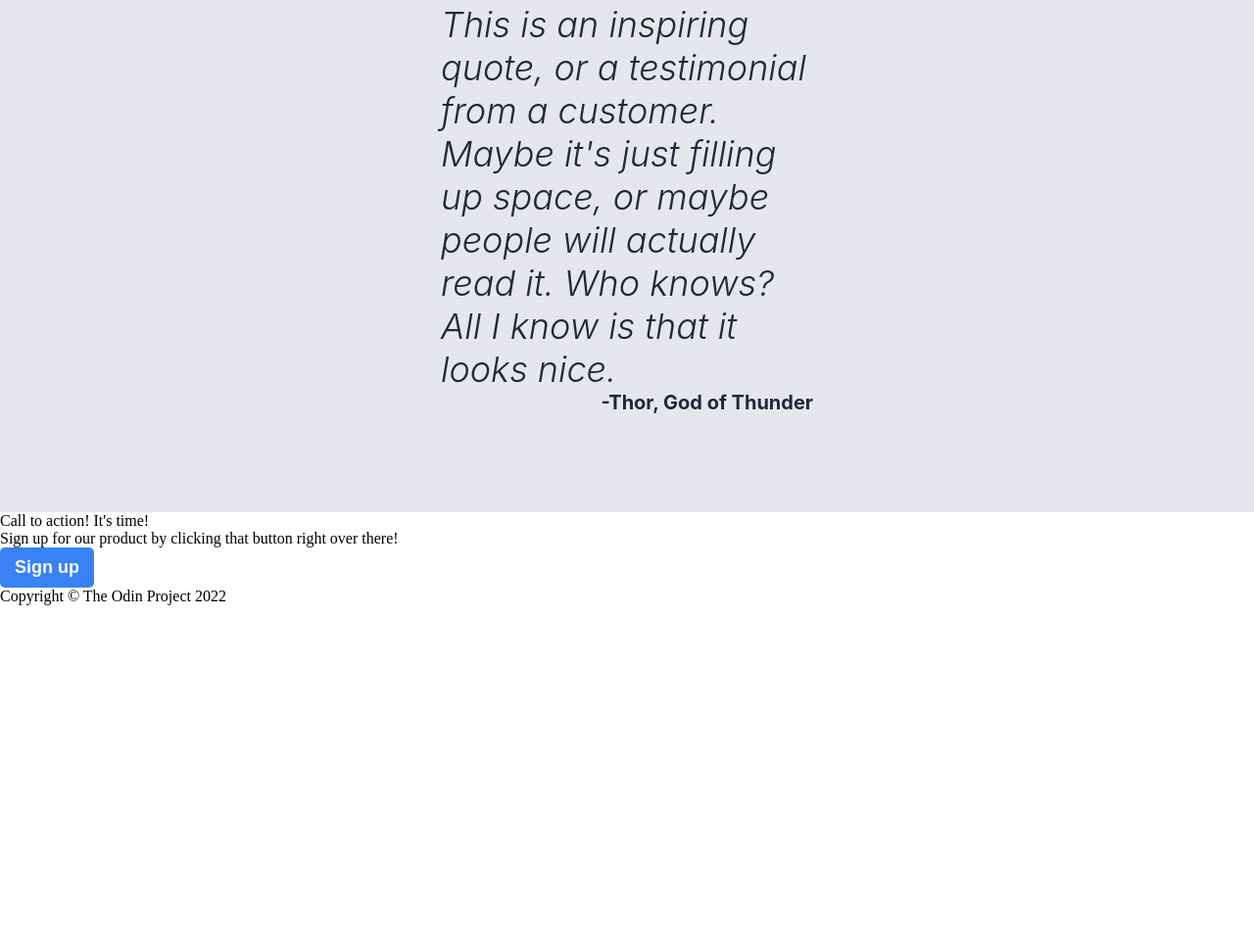
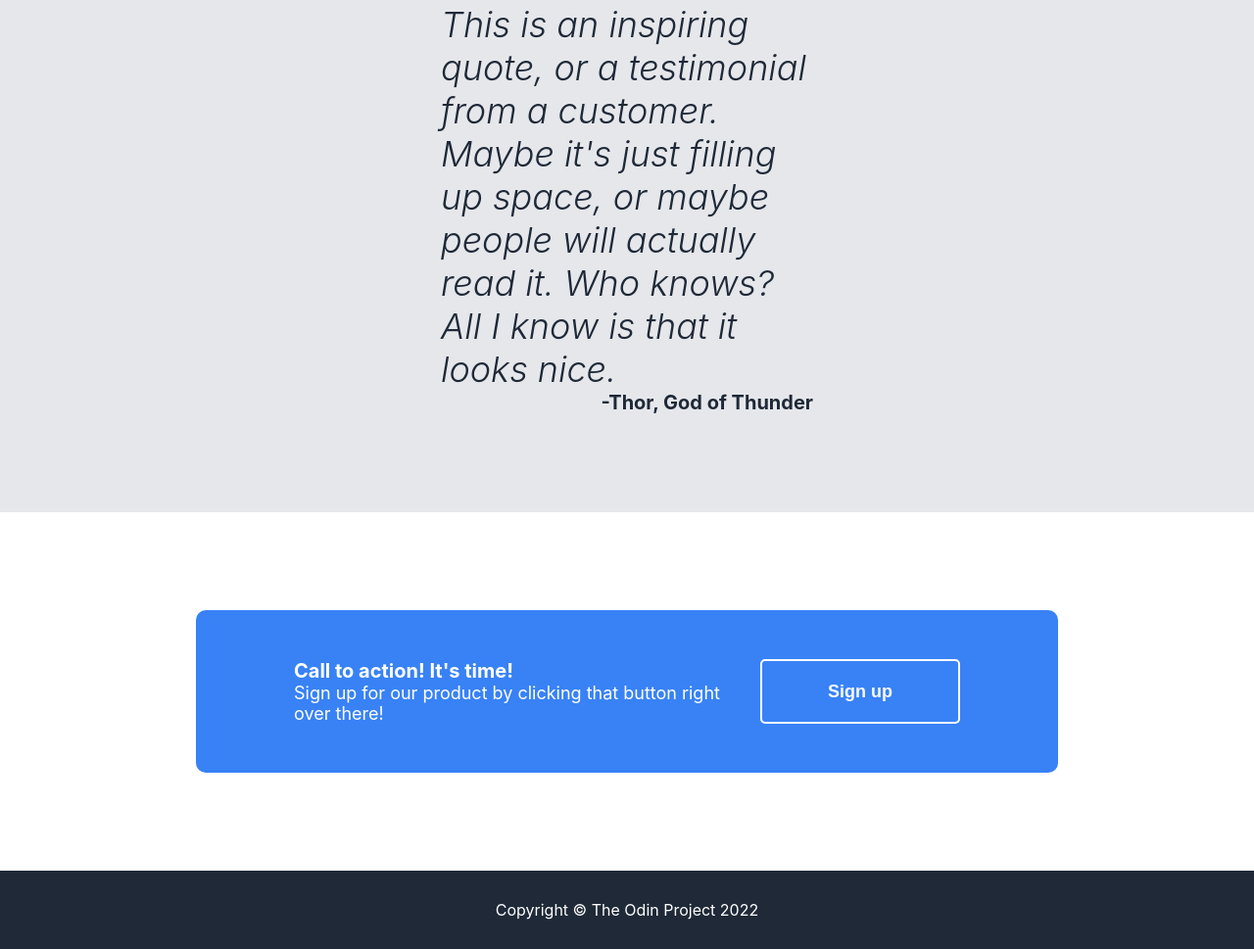
Before and after one commit to valcrog/landing-page, a plain HTML site: page index.html in a window 1280 px wide. Shown: the part 1237-2206 px from the top of the page at 98% size. Before the commit the page ends 1855 px from the top, so only its background shows below. Drawn offline with Linux system fonts and the light colour scheme.

Commit message:
Completed call to action and footer

```diff
--- a/style.css
+++ b/style.css
@@ -29,7 +29,7 @@ li {
     color: white;
 }
 
-.header, .section-one, .section-two, .section-three {
+.header, .section-one, .section-two, .section-three, .call-to-action, .footer {
     font-family: -apple-system, BlinkMacSystemFont, 'Segoe UI', Roboto, Oxygen, Ubuntu, Cantarell, 'Open Sans', 'Helvetica Neue', sans-serif;
 
 }
@@ -162,3 +162,39 @@ h1 {
     font-weight: 700;
     font-size: 20px;
 }
+
+.call-to-action {
+    display: flex;
+    justify-content: space-between;
+    background-color: #3882f6;
+    margin: 100px 200px;
+    padding: 50px 100px;
+    border-radius: 10px;
+}
+
+.call-to-action .text {
+    display: flex;
+    flex-direction: column;
+    color: white;
+    font-size: 18px;
+}
+
+.call-to-action .text .text-info {
+    font-weight: 700;
+    font-size: 20px;
+}
+
+.call-to-action .sign-up {
+    border: 2px solid white;
+    border-radius: 5px;
+    padding: 0px 100px;
+    overflow: hidden;
+    white-space: nowrap;
+}
+
+.footer {
+    text-align: center;
+    color: white;
+    background-color: #1f2937;
+    padding: 30px 0px;
+}
```
